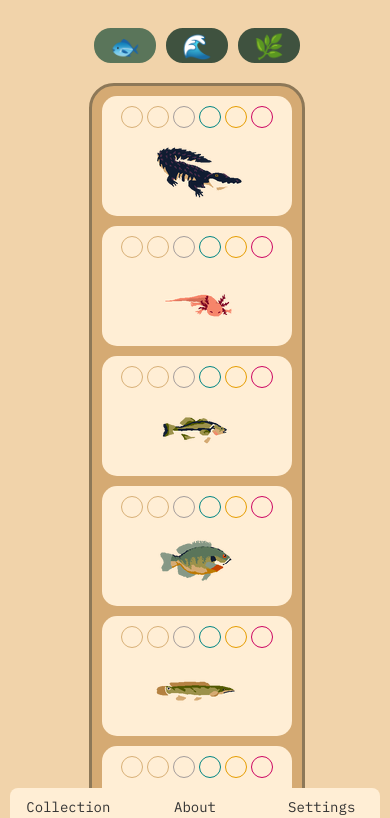
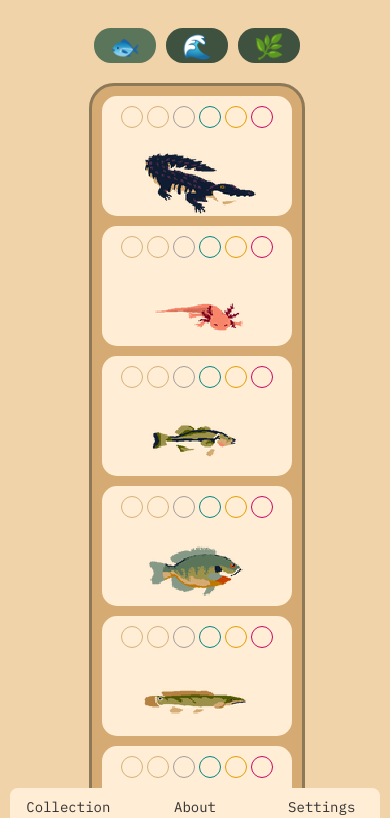
Before and after one commit to puksh/webfishingCollection, a Vue app: page / in a window 390 px wide. Shown: the top 818 px of the page. Built offline with nearby package versions, Linux system fonts and the light colour scheme.

Commit message:
style: Fixed image sizes

```diff
--- a/src/components/fishChecklist.vue
+++ b/src/components/fishChecklist.vue
@@ -536,8 +536,7 @@ export default {
 img {
   height: 90px !important;
   margin-top: -20px;
-  max-width: 100%; /* Ensure images don't overflow their container */
-  height: auto; /* Maintain aspect ratio */
+  width: 100px;
   z-index: 2;
 }
 .circle {
@@ -562,8 +561,9 @@ img {
   }
 
   img {
-    height: 150px !important;
+    height: 120px !important;
     margin-top: -10px;
+    width: 130px;
   }
 
   .circle {
```
